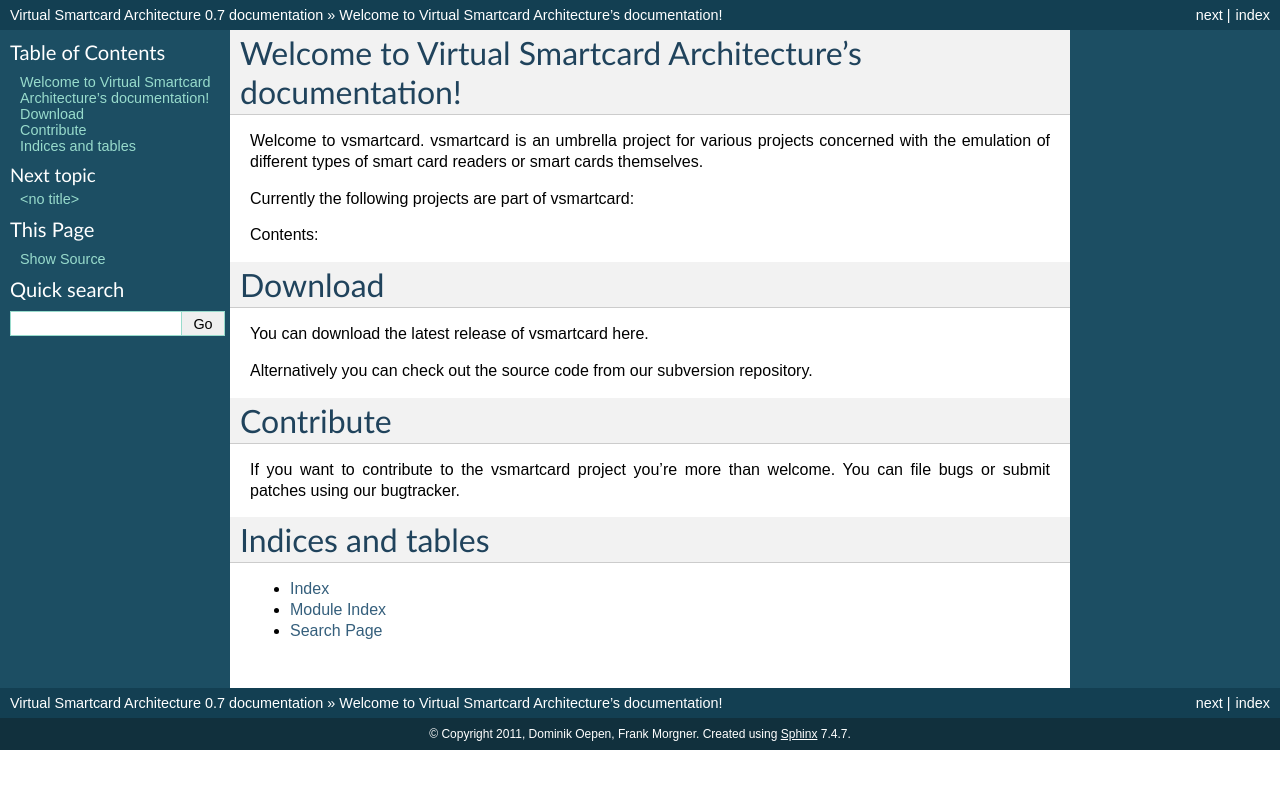
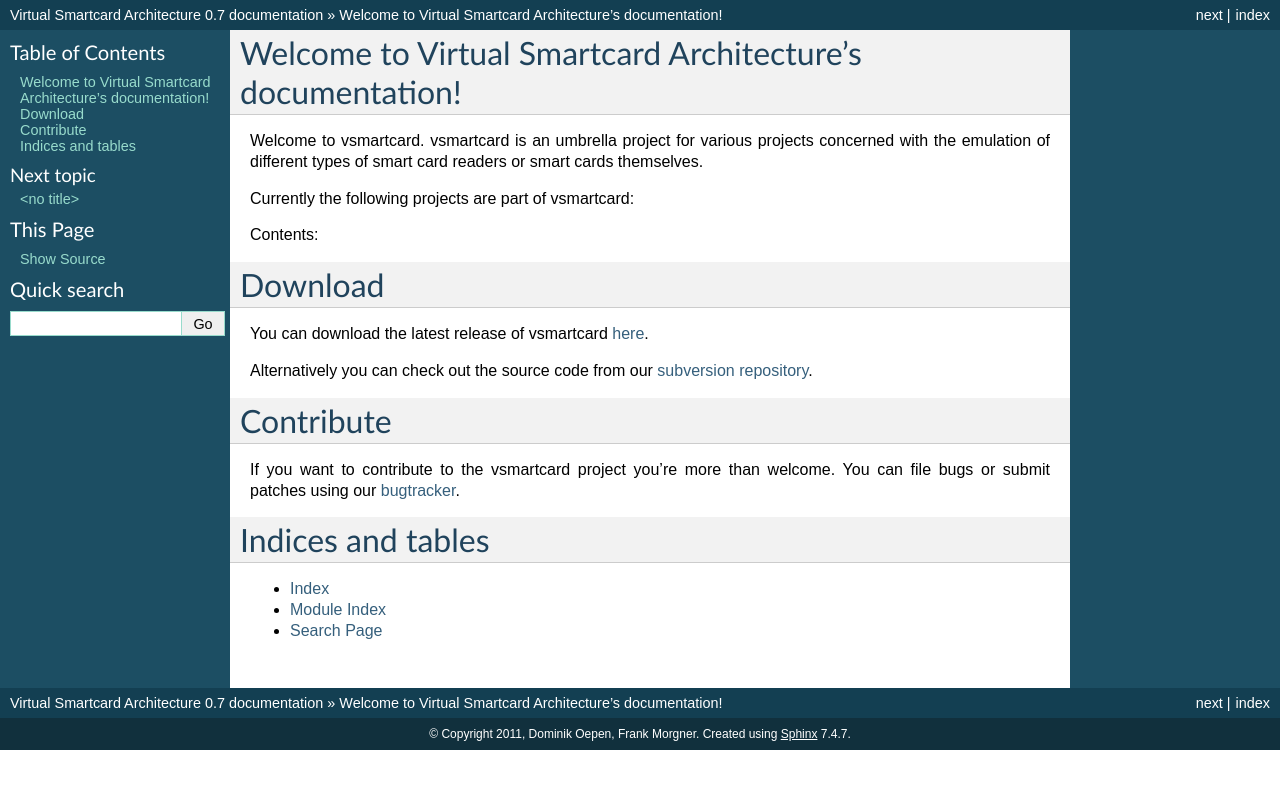
Before and after one commit to frankmorgner/vsmartcard, a Sphinx documentation site: the page built from doc/index.rst, in a window 1280 px wide. Shown: the top 789 px of the page. Built offline with Sphinx 7.4.7, drawn with Linux system fonts in a browser that asks for light colours; part of the change alters nothing that is shown.

```diff
--- a/doc/index.rst
+++ b/doc/index.rst
@@ -23,14 +23,14 @@ Contents:
 Download
 ========
 
-You can download the latest release of vsmartcard here.
+You can download the latest release of vsmartcard `here <https://sourceforge.net/projects/vsmartcard/files/vsmartcard_2011-05-20.tar.gz/download>`_.
 
-Alternatively you can check out the source code from our subversion repository.
+Alternatively you can check out the source code from our `subversion repository <https://sourceforge.net/projects/vsmartcard/develop>`_.
 
 Contribute
 ==========
 
-If you want to contribute to the vsmartcard project you're more than welcome. You can file bugs or submit patches using our bugtracker.
+If you want to contribute to the vsmartcard project you're more than welcome. You can file bugs or submit patches using our `bugtracker <https://sourceforge.net/tracker/?group_id=272257>`_.
 
 Indices and tables
 ==================
```
